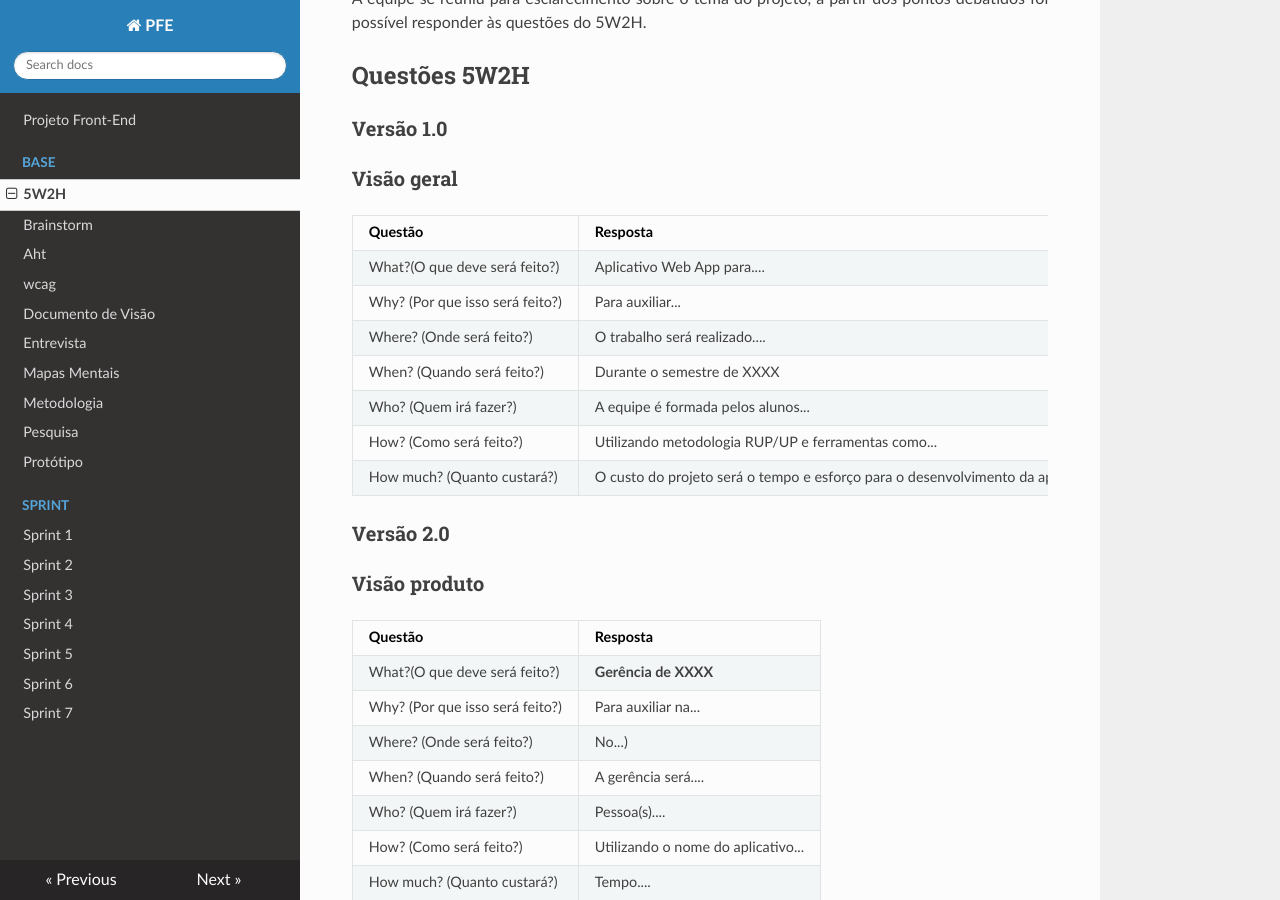
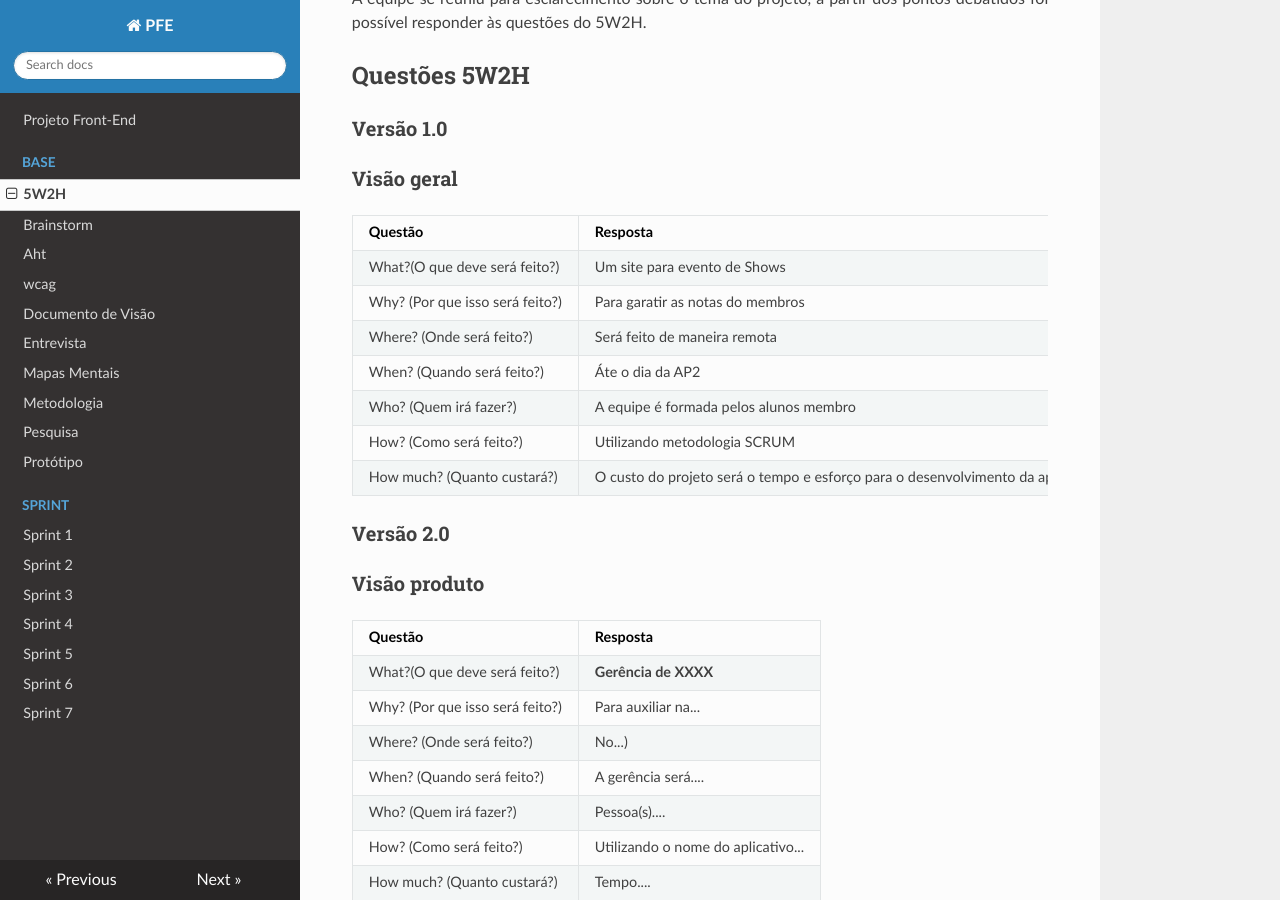
Before and after one commit to Projetos-de-Extensao/PFE_25.1_8001_III, an MkDocs documentation site: the page built from docs/base/5w2h.md, in a window 1280 px wide and 900 px high, scrolled down 392 px. Built offline with MkDocs 1.6.1, drawn with Linux system fonts in a browser that asks for light colours; nearby versions of some CDN libraries.

Commit message:
Update00 5w2h.md

```diff
--- a/docs/base/5w2h.md
+++ b/docs/base/5w2h.md
@@ -24,13 +24,13 @@ title: 5W2H
 
 |Questão|Resposta|
 |-------|--------|
-|What?(O que deve será feito?)|Aplicativo Web App para.... |
-|Why? (Por que isso será feito?)|Para auxiliar...|
-|Where? (Onde será feito?)|O trabalho será realizado....|
-|When? (Quando será feito?)|Durante o semestre de XXXX|
-|Who? (Quem irá fazer?)|A equipe é formada pelos alunos...|
-|How? (Como será feito?)|Utilizando metodologia RUP/UP e ferramentas como...|
-|How much? (Quanto custará?)|O custo do projeto será o tempo e esforço para o desenvolvimento da aplicação|
+|What?(O que deve será feito?)|Um site para evento de Shows |
+|Why? (Por que isso será feito?)|Para garatir as notas do membros|
+|Where? (Onde será feito?)|Será feito de maneira remota|
+|When? (Quando será feito?)|Áte o dia da AP2|
+|Who? (Quem irá fazer?)|A equipe é formada pelos alunos membro|
+|How? (Como será feito?)|Utilizando metodologia SCRUM|
+|How much? (Quanto custará?)|O custo do projeto será o tempo e esforço para o desenvolvimento da aplicação dos membros|
 
 
 ### Versão 2.0
```
